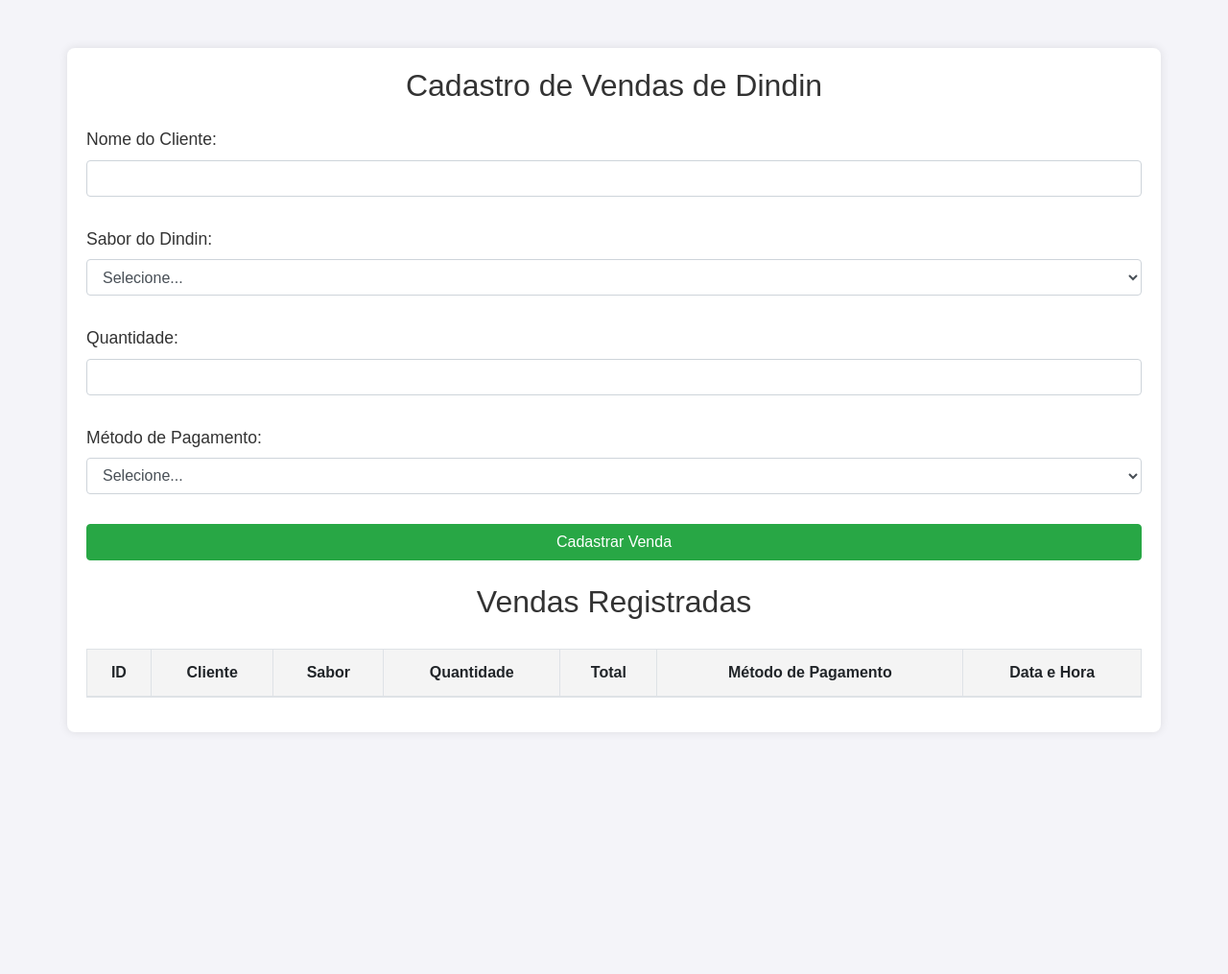
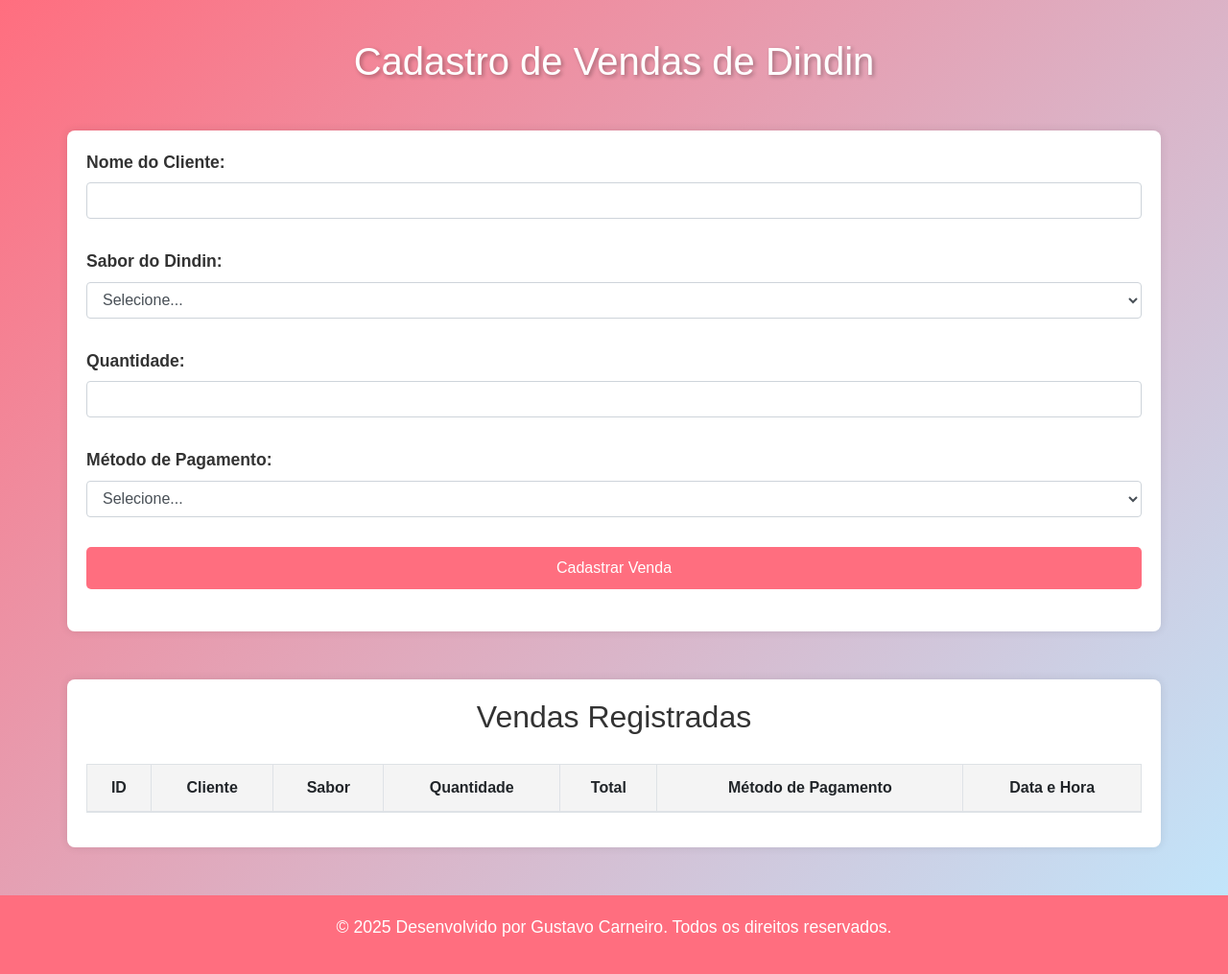
Before and after one commit to GustavoGc1702/vendas-dindin, a plain HTML site: page index.html in a window 1280 px wide. Shown: the whole page at 96% size. Before the commit the page ends 813 px from the top, so only its background shows below. Drawn offline with nearby package versions, Linux system fonts and the light colour scheme.

Commit message:
Versão 3

```diff
--- a/index.html
+++ b/index.html
@@ -1,24 +1,25 @@
 <!DOCTYPE html>
 <html lang="pt-br">
+
 <head>
     <meta charset="UTF-8">
     <meta name="viewport" content="width=device-width, initial-scale=1.0">
     <title>Cadastro de Vendas de Dindin</title>
     <link rel="stylesheet" href="https://stackpath.bootstrapcdn.com/bootstrap/4.5.2/css/bootstrap.min.css">
+    <link rel="stylesheet" href="https://cdnjs.cloudflare.com/ajax/libs/animate.css/4.1.1/animate.min.css">
     <link rel="stylesheet" href="src/style.css">
 </head>
+
 <body>
 
-    <div class="container">
-        <h1 class="text-center mb-4">Cadastro de Vendas de Dindin</h1>
-
+    <h1 class="text-center mb-4 animate__animated animate__fadeInDown">Cadastro de Vendas de Dindin</h1>
+    <div class="container mt-5">
         <!-- Formulário de Cadastro -->
         <form id="formCadastro" class="mb-4">
             <div class="form-group">
                 <label for="nome_cliente">Nome do Cliente:</label>
                 <input type="text" id="nome_cliente" name="nome_cliente" class="form-control" required>
             </div>
-
             <div class="form-group">
                 <label for="sabor_dindin">Sabor do Dindin:</label>
                 <select class="form-control" id="sabor" required>
@@ -30,12 +31,10 @@
                     <option value="Limão">Limão</option>
                 </select>
             </div>
-
             <div class="form-group">
                 <label for="quantidade">Quantidade:</label>
                 <input type="number" id="quantidade" name="quantidade" class="form-control" required>
             </div>
-
             <!-- Novo campo para Método de Pagamento -->
             <div class="form-group">
                 <label for="metodo_pagamento">Método de Pagamento:</label>
@@ -46,14 +45,16 @@
                     <option value="Dinheiro">Dinheiro</option>
                 </select>
             </div>
-
             <button type="submit" class="btn btn-success btn-block">Cadastrar Venda</button>
         </form>
 
         <!-- Mensagens de Feedback -->
         <div id="feedback" class="text-center mb-4"></div>
+    </div>
 
-        <!-- Tabela de Vendas -->
+    <!-- Tabela de Vendas -->
+
+    <div class="container mt-5">
         <h2 class="text-center mb-4">Vendas Registradas</h2>
         <table id="tabelaVendas" class="table table-bordered table-striped">
             <thead>
@@ -75,4 +76,10 @@
 
     <script src="src/script.js"></script>
 </body>
+
+ <!-- Footer -->
+ <footer class="footer">
+    <p>&copy; 2025 Desenvolvido por Gustavo Carneiro. Todos os direitos reservados.</p>
+  </footer>
+
 </html>
--- a/src/style.css
+++ b/src/style.css
@@ -6,7 +6,7 @@
 
 body {
     font-family: Arial, sans-serif;
-    background-color: #f4f4f9;
+    background: linear-gradient(135deg, #ff6e7f, #bfe9ff);
     color: #333;
 }
 
@@ -19,7 +19,14 @@ body {
     border-radius: 8px;
 }
 
-h1, h2 {
+h1 {
+    color: #fff;
+    text-shadow: 2px 2px 4px rgba(0, 0, 0, 0.3);
+    margin-top: 2.5rem;
+}
+
+
+h2 {
     text-align: center;
     margin-bottom: 20px;
     font-size: 2em;
@@ -34,6 +41,8 @@ form {
 
 form label {
     font-size: 1.1em;
+    font-weight: bold;
+    color: #333;
 }
 
 form input, form select {
@@ -43,18 +52,20 @@ form input, form select {
     border: 1px solid #ddd;
 }
 
-form button {
+form .btn {
     padding: 10px;
-    background-color: #4CAF50;
     color: white;
     border: none;
     border-radius: 5px;
     font-size: 1em;
     cursor: pointer;
+    background-color: #ff6e7f;
+    border-color: #ff6e7f;
 }
 
-form button:hover {
-    background-color: #45a049;
+form .btn:hover {
+    background-color: #e65a6b;
+    border-color: #e65a6b;
 }
 
 #feedback {
@@ -79,6 +90,18 @@ table th {
     background-color: #f4f4f4;
 }
 
+footer {
+    background-color: #ff6e7f;
+    color: white;
+    padding: 20px;
+    text-align: center;
+    margin-top: auto;
+}
+
+footer > p {
+    font-size: 1.1rem ;
+}
+
 @media (max-width: 767px) {
     .container {
         width: 100%;
```
